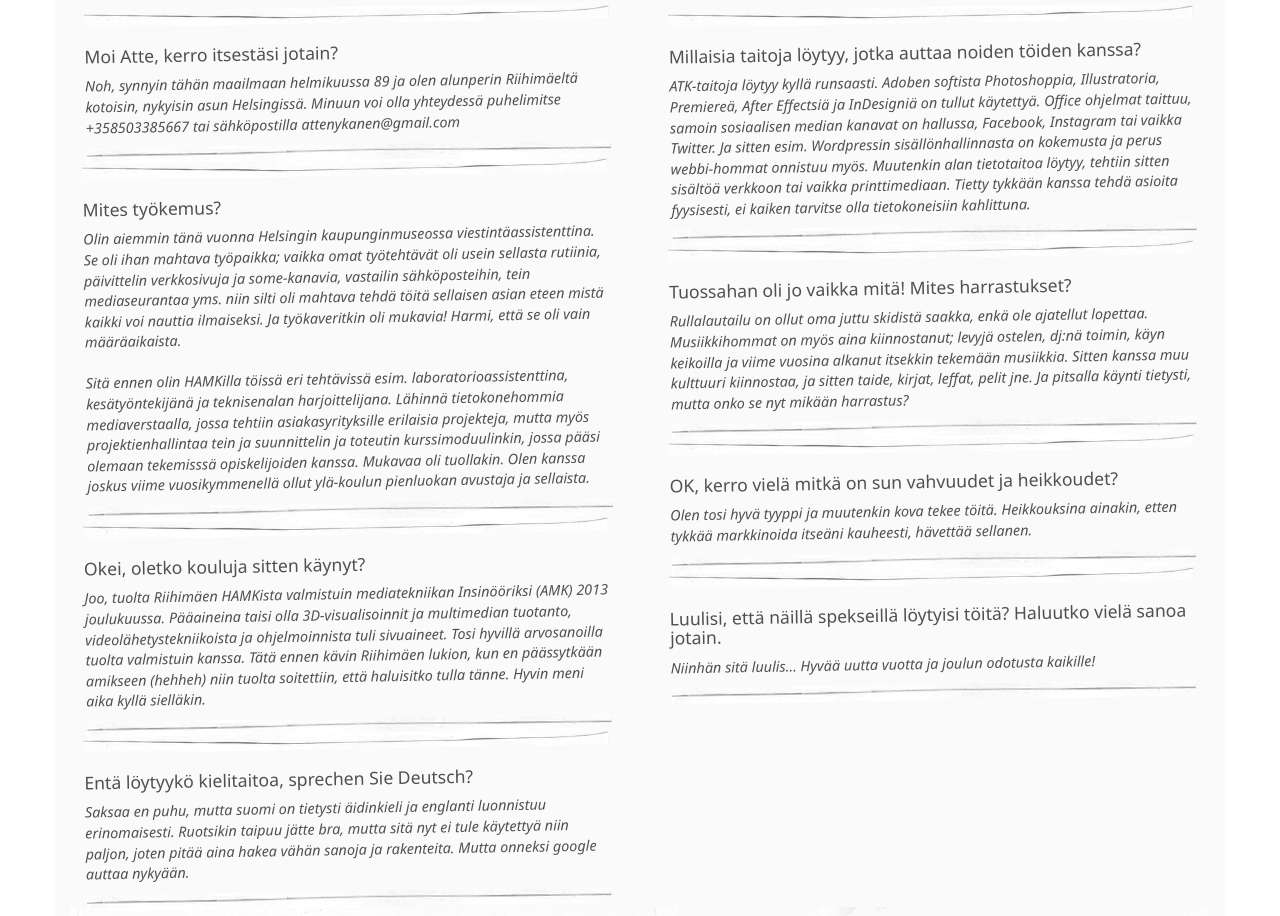
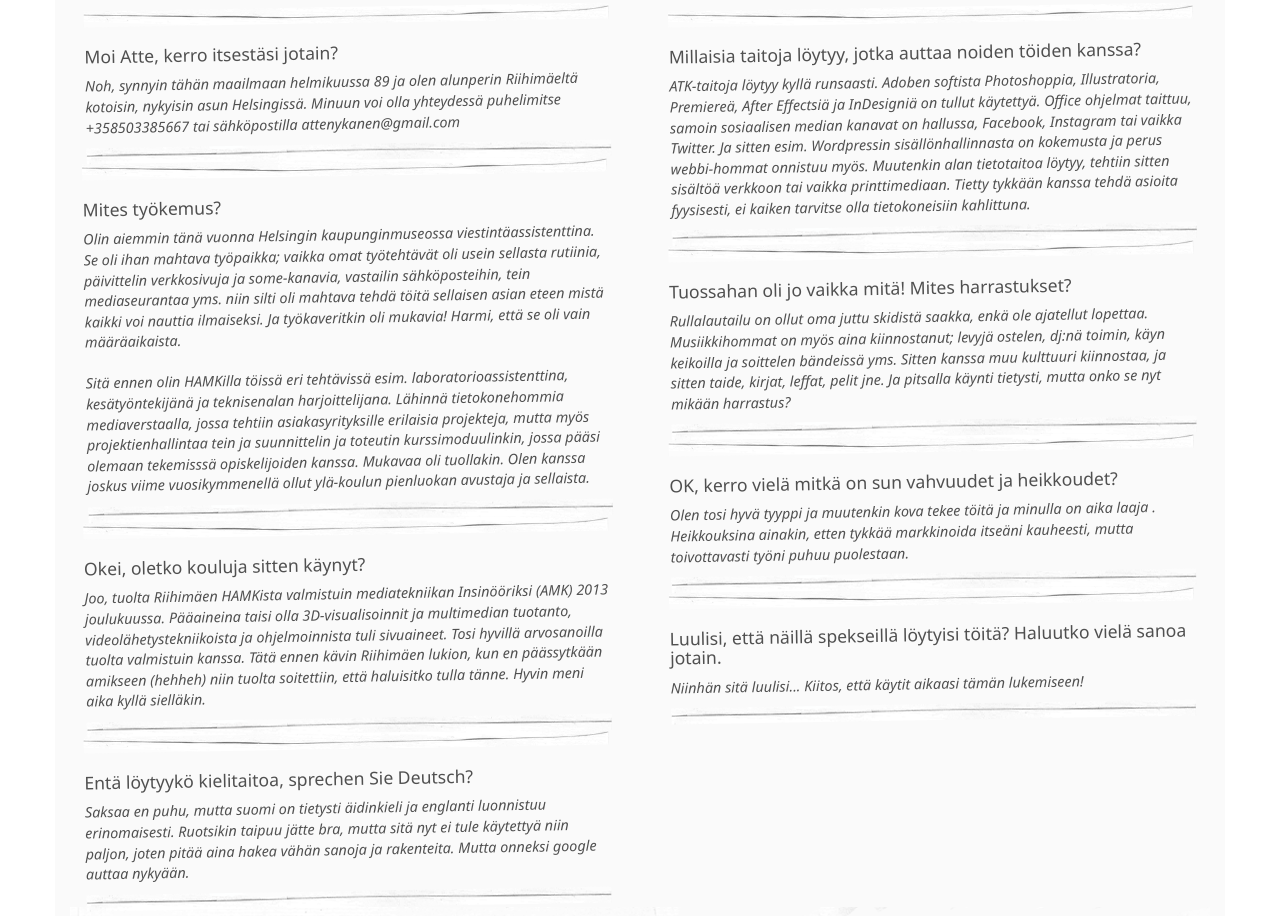
Before and after one commit to atenykanen/atenykanen.github.io, a plain HTML site: page index.html in a window 1280 px wide. Shown: the part 173-1089 px from the top of the page. Drawn offline with Linux system fonts and the light colour scheme.

Commit message:
A new year
New stuff

```diff
--- a/index.html
+++ b/index.html
@@ -62,14 +62,14 @@
             <div class="col-xs-12">
                 <div class="text-bg">
                     <h2>Tuossahan oli jo vaikka mitä! Mites harrastukset? </h2>
-                    <p>Rullalautailu on ollut oma juttu skidistä saakka, enkä ole ajatellut lopettaa. Musiikkihommat on myös aina kiinnostanut; levyjä ostelen, dj:nä toimin, käyn keikoilla ja viime vuosina alkanut itsekkin tekemään musiikkia. Sitten kanssa muu kulttuuri kiinnostaa, ja sitten taide, kirjat, leffat, pelit jne. Ja pitsalla käynti tietysti, mutta onko se nyt mikään harrastus?
+                    <p>Rullalautailu on ollut oma juttu skidistä saakka, enkä ole ajatellut lopettaa. Musiikkihommat on myös aina kiinnostanut; levyjä ostelen, dj:nä toimin, käyn keikoilla ja soittelen bändeissä yms. Sitten kanssa muu kulttuuri kiinnostaa, ja sitten taide, kirjat, leffat, pelit jne. Ja pitsalla käynti tietysti, mutta onko se nyt mikään harrastus?
                     </p>
                 </div>
             </div>
             <div class="col-xs-12">
                 <div class="text-bg">
                     <h2>OK, kerro vielä mitkä on sun vahvuudet ja heikkoudet?</h2>
-                    <p>Olen tosi hyvä tyyppi ja muutenkin kova tekee töitä. Heikkouksina ainakin, etten tykkää markkinoida itseäni kauheesti, hävettää sellanen.
+                    <p>Olen tosi hyvä tyyppi ja muutenkin kova tekee töitä ja minulla on aika laaja . Heikkouksina ainakin, etten tykkää markkinoida itseäni kauheesti, mutta toivottavasti työni puhuu puolestaan.
                     </p>
                 </div>
             </div>
@@ -77,7 +77,7 @@
             <div class="col-xs-12">
                 <div class="text-bg">
                     <h2>Luulisi, että näillä spekseillä löytyisi töitä? Haluutko vielä sanoa jotain. </h2>
-                    <p>Niinhän sitä luulis... Hyvää uutta vuotta ja joulun odotusta kaikille!
+                    <p>Niinhän sitä luulisi... Kiitos, että käytit aikaasi tämän lukemiseen!
                     </p>
                 </div>
             </div>
```
Also changed, not shown: en/index.html (+1 -1 lines).
